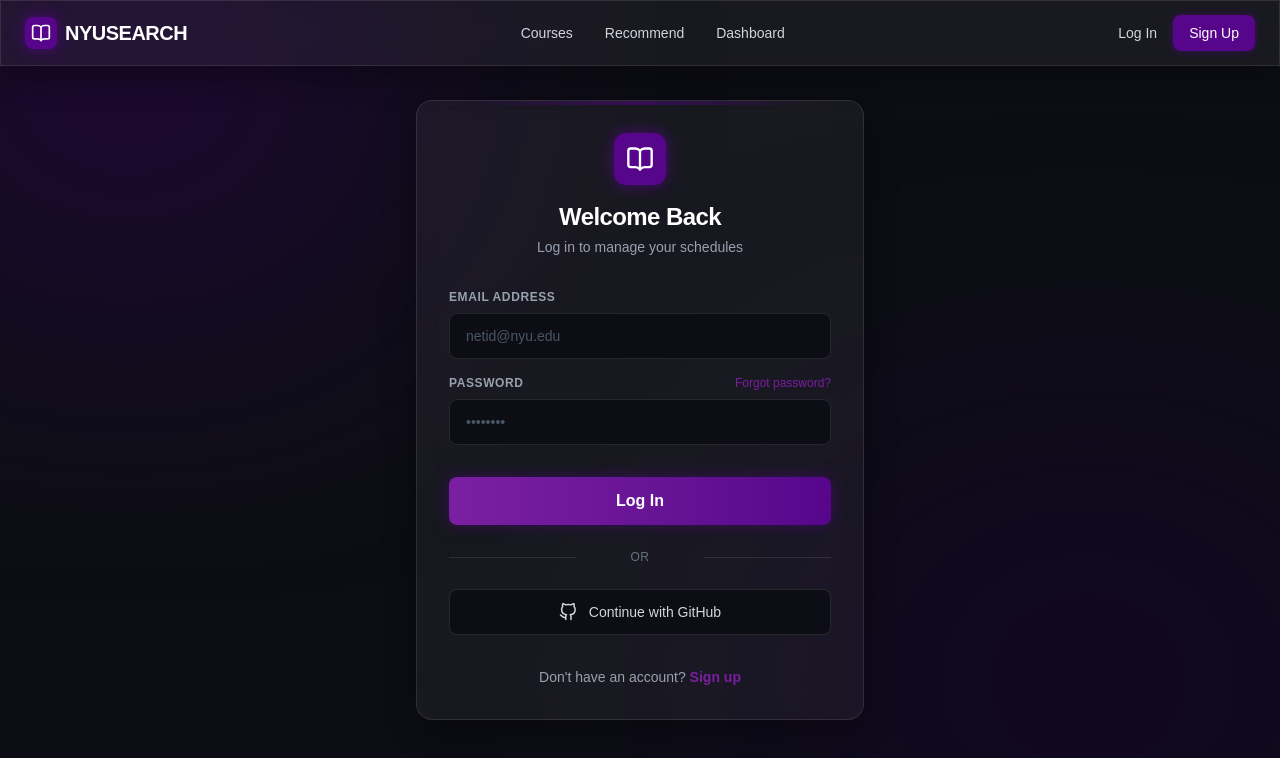
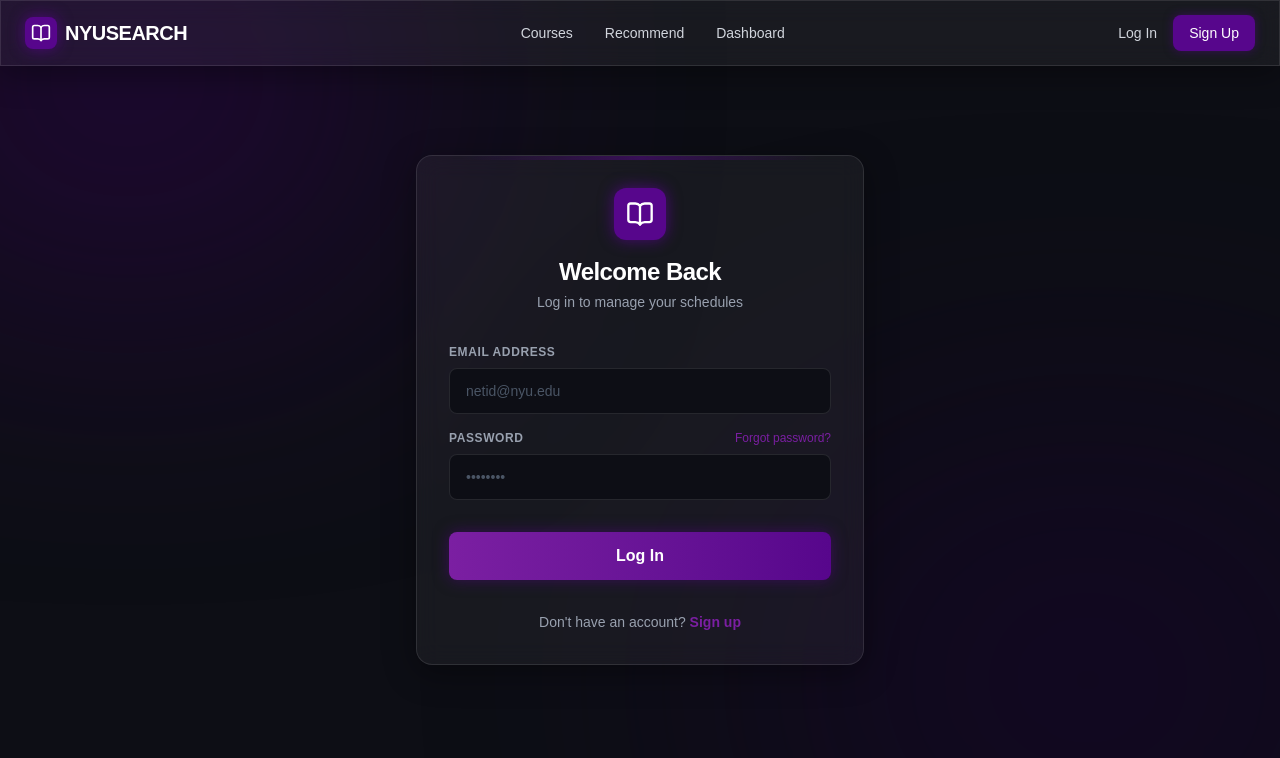
Before and after one commit to Youngsang-Cho1/LLUS_Hackathon, a Next.js app in the folder frontend/: page /login in a window 1280 px wide. Shown: the top 758 px of the page. Built offline with nearby package versions, Linux system fonts and the light colour scheme.

Commit message:
style: remove GitHub login button from login page

```diff
--- a/frontend/src/app/login/page.tsx
+++ b/frontend/src/app/login/page.tsx
@@ -105,16 +105,7 @@
           </button>
         </form>
 
-        <div className="mt-6 flex items-center justify-between text-sm text-gray-500">
-          <span className="w-1/3 border-b border-[var(--color-glass-border)]"></span>
-          <span className="text-xs uppercase tracking-wider">or</span>
-          <span className="w-1/3 border-b border-[var(--color-glass-border)]"></span>
-        </div>
 
-        <button className="w-full mt-6 flex items-center justify-center gap-3 bg-[var(--color-dark-bg)] border border-[var(--color-glass-border)] py-3 rounded-lg text-sm font-medium text-gray-300 hover:bg-[var(--color-glass)] transition-colors">
-          <svg viewBox="0 0 24 24" width="18" height="18" stroke="currentColor" strokeWidth="2" fill="none" strokeLinecap="round" strokeLinejoin="round" className="css-i6dzq1"><path d="M9 19c-5 1.5-5-2.5-7-3m14 6v-3.87a3.37 3.37 0 0 0-.94-2.61c3.14-.35 6.44-1.54 6.44-7A5.44 5.44 0 0 0 20 4.77 5.07 5.07 0 0 0 19.91 1S18.73.65 16 2.48a13.38 13.38 0 0 0-7 0C6.27.65 5.09 1 5.09 1A5.07 5.07 0 0 0 5 4.77a5.44 5.44 0 0 0-1.5 3.78c0 5.42 3.3 6.61 6.44 7A3.37 3.37 0 0 0 9 18.13V22"></path></svg>
-          Continue with GitHub
-        </button>
 
         <p className="text-center text-sm text-gray-400 mt-8">
           Don't have an account? <a href="/register" className="text-[var(--color-nyu-violet-light)] font-bold hover:underline">Sign up</a>
```
